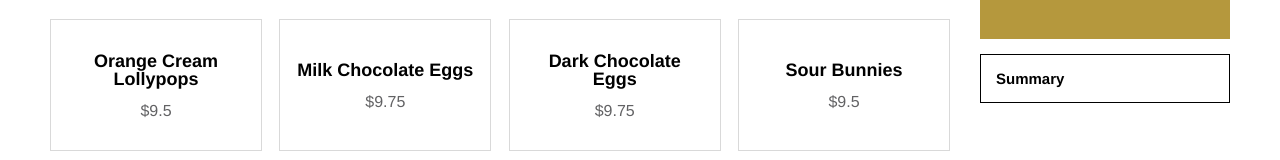
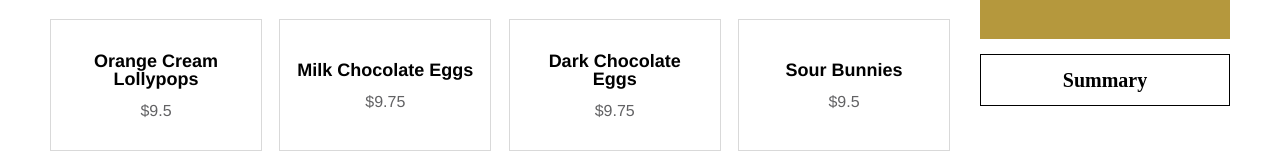
Before and after one commit to yuda0110/candies, a React (Create React App) app: page / in a window 1280 px wide. Shown: the part 261-421 px from the top of the page. Built offline with nearby package versions, Linux system fonts and the light colour scheme.

Commit message:
Put all headings style in App scss file

```diff
--- a/src/App.module.scss
+++ b/src/App.module.scss
@@ -15,4 +15,20 @@
         flex-grow: 0;
         flex-shrink: 0;
     }
+
+    h1, h2, h3 {
+        font-family: AmericanTypewriterStd-Med;
+        line-height: 1;
+    }
+
+    h1 {
+        margin-bottom: 3rem;
+        font-size: 3.8rem;
+        text-align: center;
+    }
+
+    h2 {
+        font-size: 2rem;
+        text-align: center;
+    }
 }
--- a/src/components/CandyList.module.scss
+++ b/src/components/CandyList.module.scss
@@ -2,14 +2,6 @@
     display: flex;
     flex-direction: column;
     justify-content: center;
-
-    h1 {
-        margin-bottom: 3rem;
-        font-family: AmericanTypewriterStd-Med;
-        font-size: 3.8rem;
-        line-height: 1;
-        text-align: center;
-    }
 }
 
 .candyList {
```
